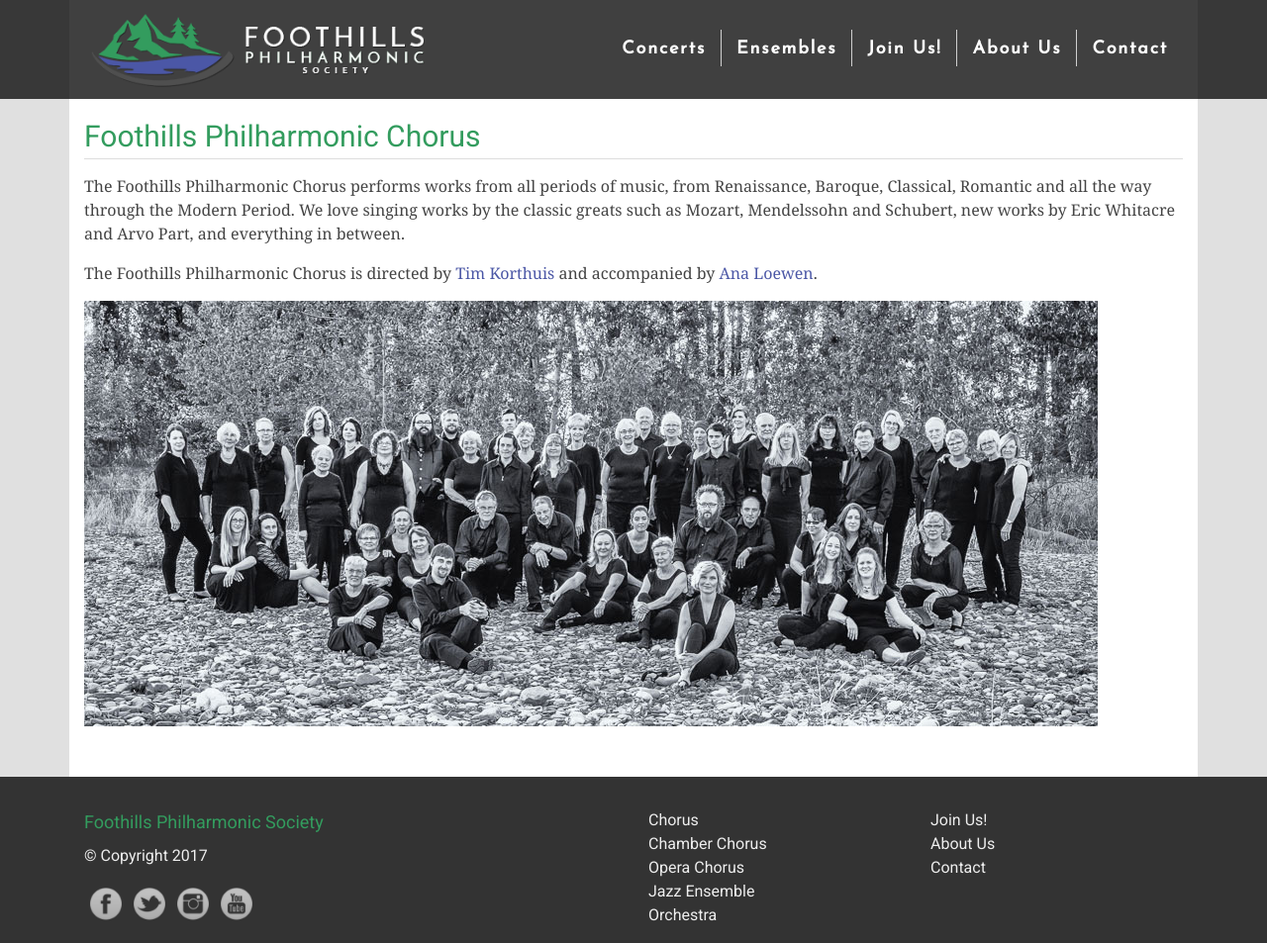
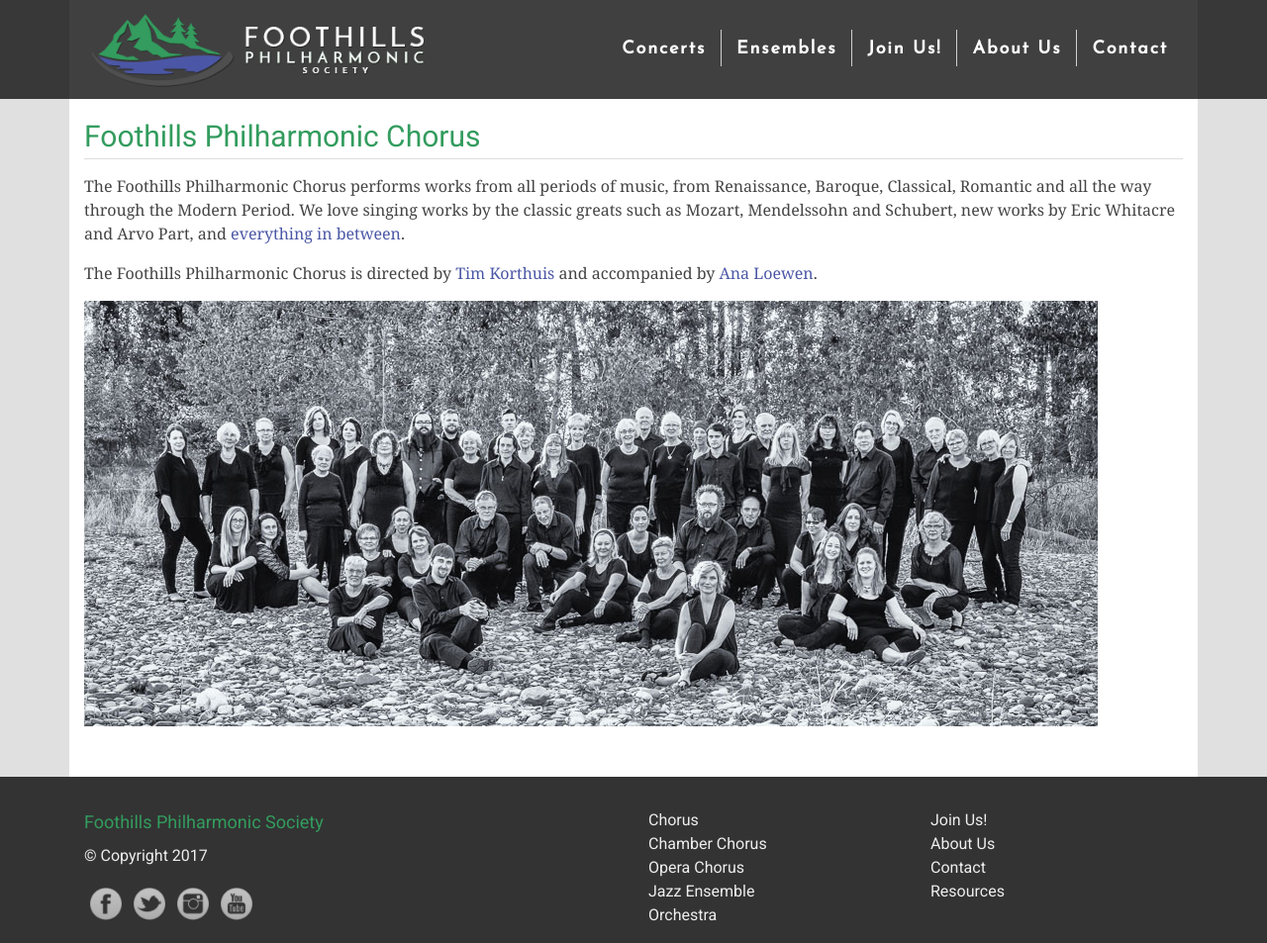
Before and after one commit to percyhanna/fps, a Jekyll site: the page built from chorus.html, in a window 1280 px wide and 953 px high. Shown: the whole window at 99% size. Built offline with Jekyll 4.4.1, drawn with Linux system fonts in a browser that asks for light colours; nearby versions of some CDN libraries; Markdown is read by kramdown in place of the engine named in the settings; some of the changed lines change nothing that is shown.

Commit message:
Add some missing links

```diff
--- a/_layouts/default.html
+++ b/_layouts/default.html
@@ -105,6 +105,7 @@
             <li><a href="/join.html">Join Us!</a></li>
             <li><a href="/about-us.html">About Us</a></li>
             <li><a href="/contact.html">Contact</a></li>
+            <li><a href="/resources.html">Resources</a></li>
           </ul>
         </div>
       </div>
--- a/chorus.html
+++ b/chorus.html
@@ -7,7 +7,7 @@ title: Foothills Philharmonic Chorus
           <div class="col">
             <h1>Foothills Philharmonic Chorus</h1>
 
-            <p>The Foothills Philharmonic Chorus performs works from all periods of music, from Renaissance, Baroque, Classical, Romantic and all the way through the Modern Period. We love singing works by the classic greats such as Mozart, Mendelssohn and Schubert, new works by Eric Whitacre and Arvo Part, and everything in between.</p>
+            <p>The Foothills Philharmonic Chorus performs works from all periods of music, from Renaissance, Baroque, Classical, Romantic and all the way through the Modern Period. We love singing works by the classic greats such as Mozart, Mendelssohn and Schubert, new works by Eric Whitacre and Arvo Part, and <a href="/repertoire.html">everything in between</a>.</p>
 
             <p>The Foothills Philharmonic Chorus is directed by <a href="/about-tim.html">Tim Korthuis</a> and accompanied by <a href="http://www.souliloquy.ca" target="_blank">Ana Loewen</a>.</p>
 
```
